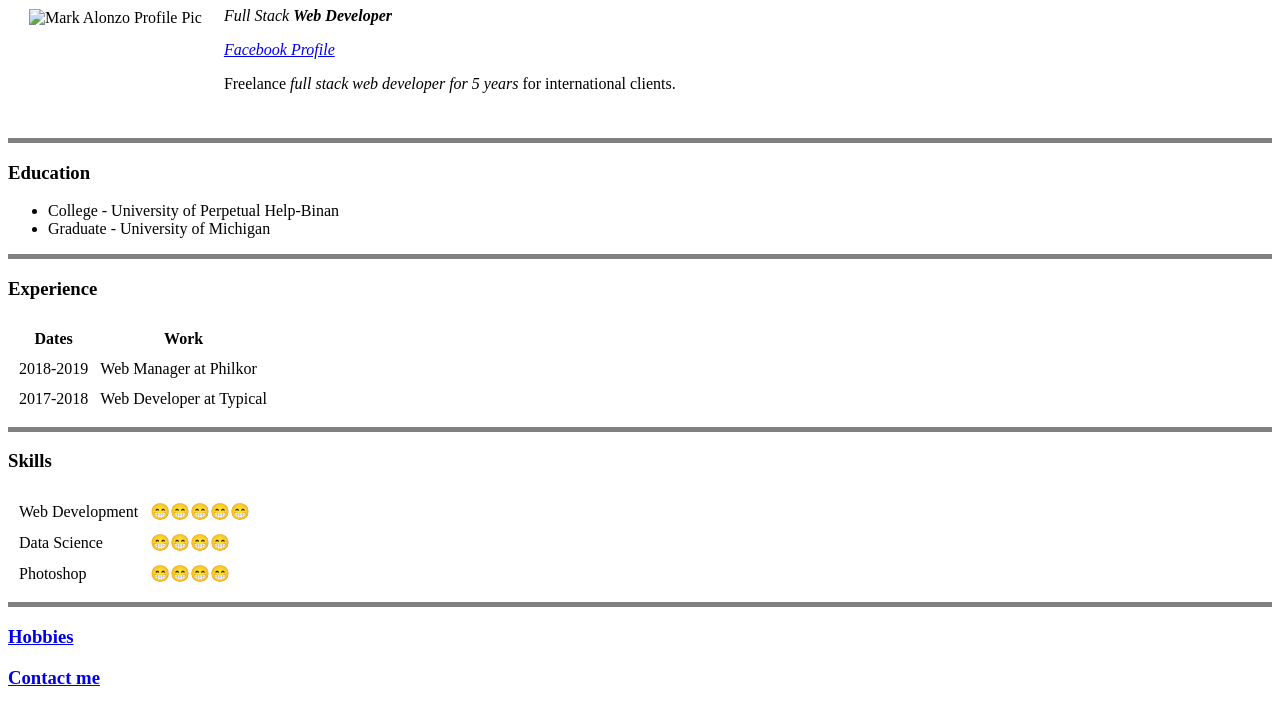
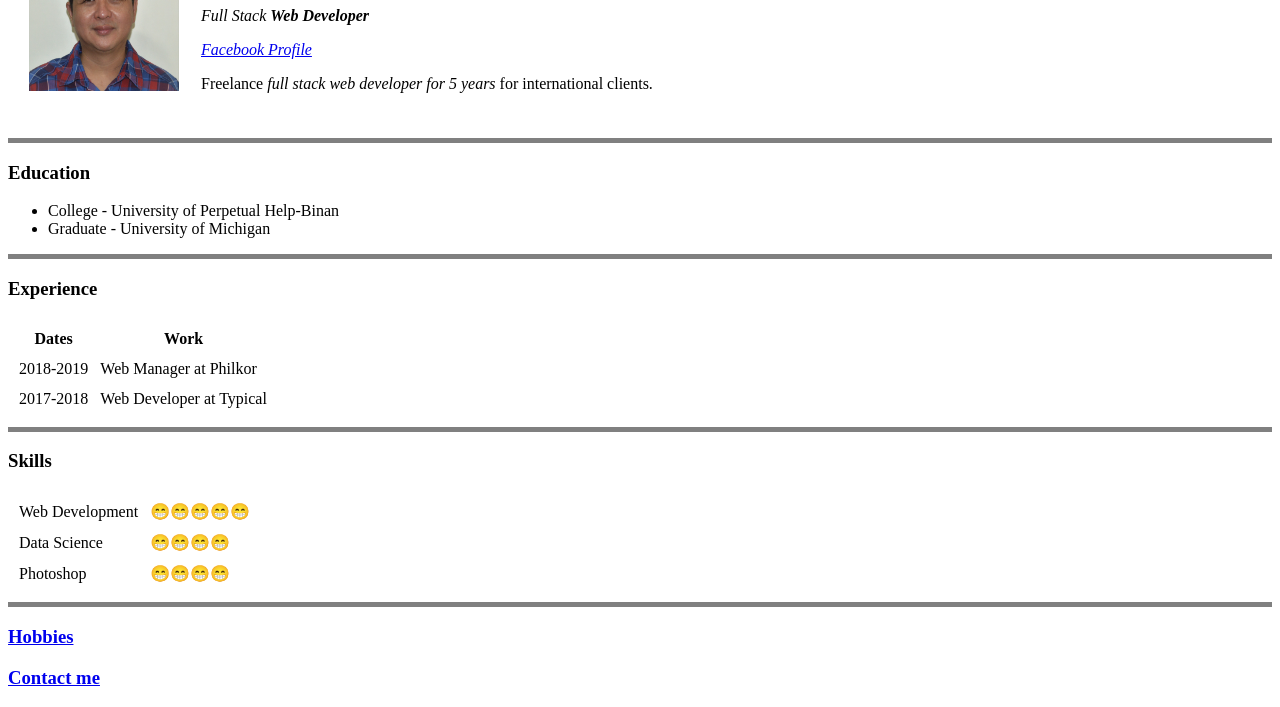
Before and after one commit to mackalonzo/mackalonzo, a plain HTML site: page index.html in a window 1280 px wide. Shown: the part 102-809 px from the top of the page. Drawn offline with Linux system fonts and the light colour scheme.

Commit message:
Add files via upload

```diff
--- a/index.html
+++ b/index.html
@@ -9,8 +9,8 @@
 <body>
   <table cellspacing="20">
     <tr>
-      <td><img  class="fit-picture" max-height="500px"
-        src="C:\Users\Default.LAPTOP-2LGPO79J\Pictures\alonzopic.jpg"\
+      <td><img  style="width:150px;height:150px;"
+        src="resumepic.jpg"\
         alt="Mark Alonzo Profile Pic"></td>
         <td><h1>Mark Anthony Alonzo</h1>
           <p>
```
